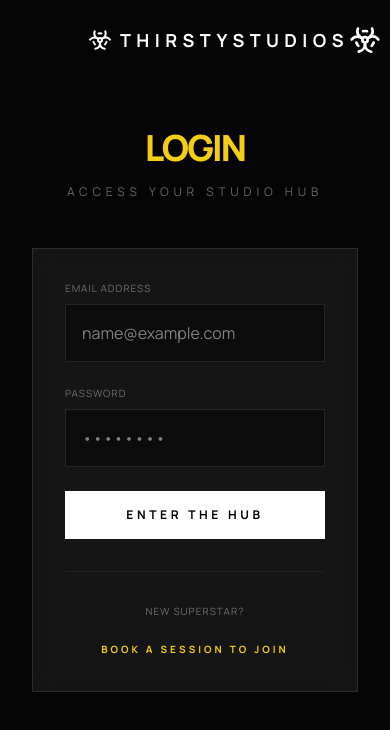
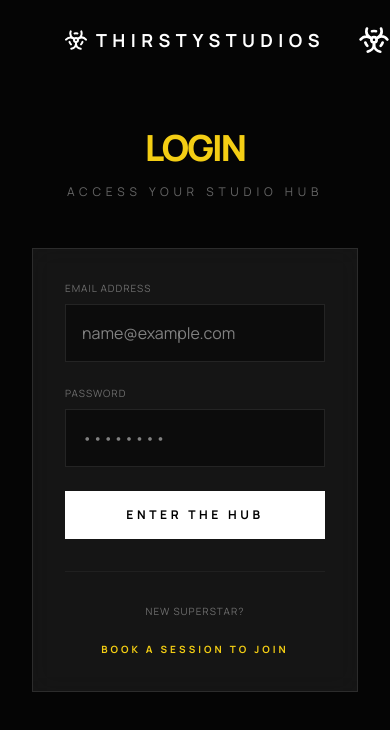
Before and after one commit to Richmondeke/thirstystudios-web, a Next.js app: page /login in a window 390 px wide. Shown: the top 730 px of the page. Built offline with nearby package versions, Linux system fonts and the light colour scheme.

Commit message:
style: refine mobile header spacing

```diff
--- a/src/components/Header.tsx
+++ b/src/components/Header.tsx
@@ -43,12 +43,12 @@ export default function Header() {
 
     return (
         <>
-            <nav className={`fixed top-0 w-full z-[60] transition-all duration-500 flex justify-center ${scrolled ? 'p-4' : 'p-6 md:p-8'}`}>
+            <nav className={`fixed top-0 w-full z-[60] transition-all duration-500 flex ${scrolled ? 'justify-center p-4' : 'justify-between p-6 md:p-8 px-8 md:px-16'}`}>
                 <div className={`
-                    w-full flex justify-between items-center transition-all duration-500
+                    flex justify-between items-center transition-all duration-500
                     ${scrolled
-                        ? 'bg-black/80 backdrop-blur-md rounded-full py-3 px-8 md:px-12 border border-white/10 max-w-5xl shadow-2xl'
-                        : 'px-8 md:px-16 mix-blend-difference'
+                        ? 'w-full bg-black/80 backdrop-blur-md rounded-full py-3 px-8 md:px-12 border border-white/10 max-w-5xl shadow-2xl'
+                        : 'w-full mix-blend-difference'
                     }
                 `}>
                     <Link
```
